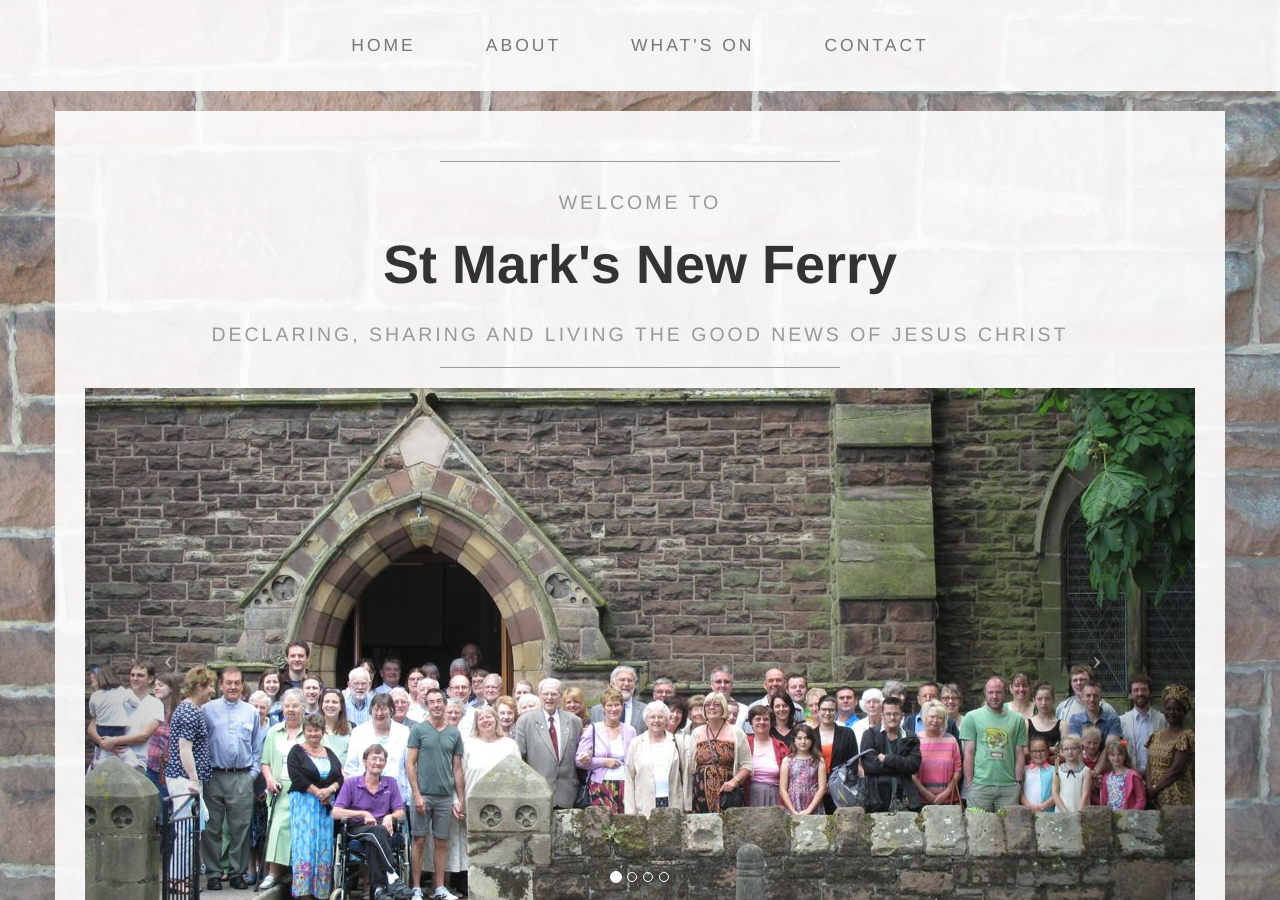
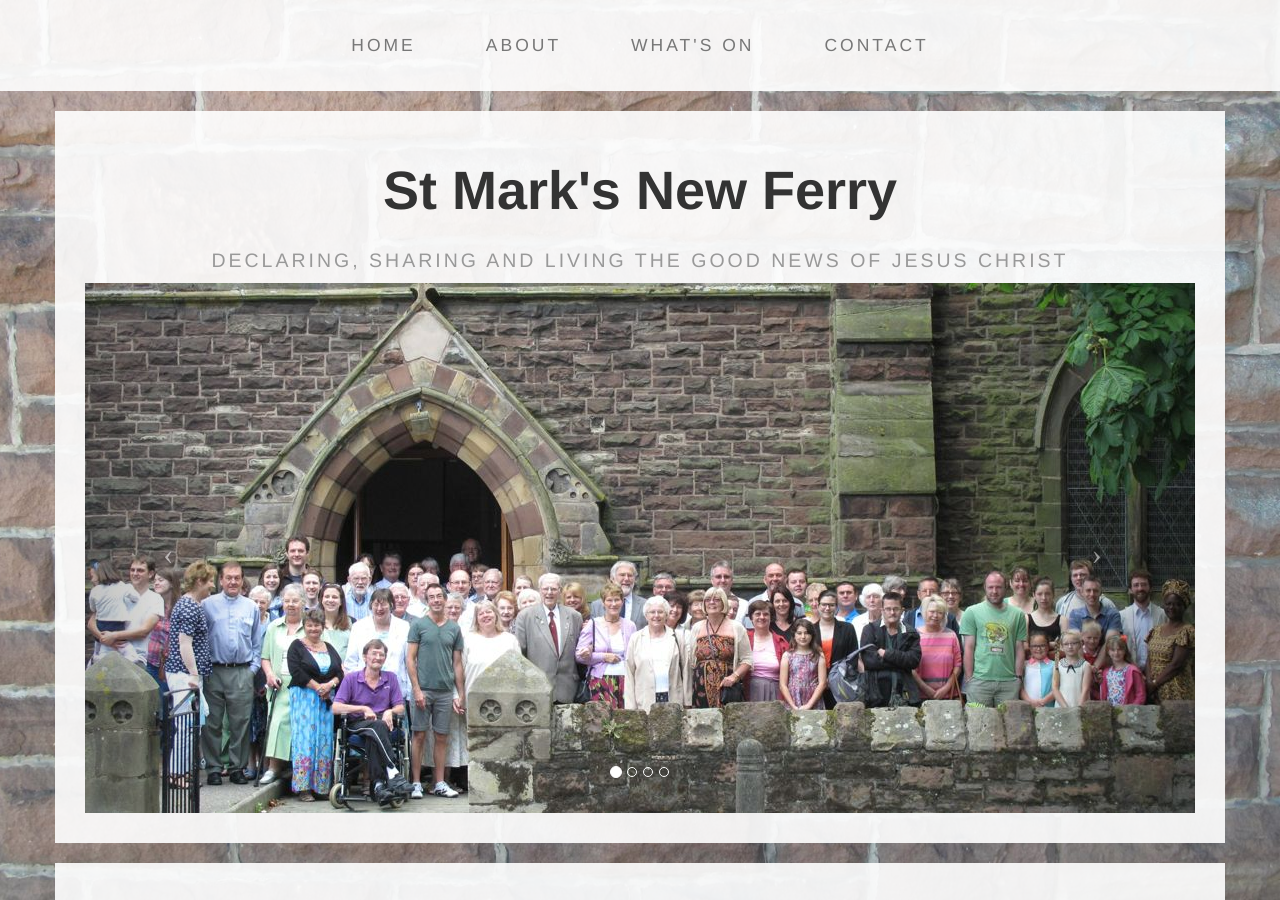
Before and after one commit to stmarksnewferry/stmarksnewferry.github.io, a Jekyll site: the page built from index.md, in a window 1280 px wide and 900 px high. Built offline with Jekyll 4.4.1, drawn with Linux system fonts in a browser that asks for light colours.

Commit message:
Reduce white space at top of front page (remove 'welcome to' and hr's)

```diff
--- a/_layouts/index.html
+++ b/_layouts/index.html
@@ -4,17 +4,12 @@
 <div class="row">
     <div class="box">
         <div class="col-lg-12 text-center">
-            <hr>
-            <h2>
-                <small>Welcome to</small>
-            </h2>
             <h1>
                 <span class="brand-name">{{ site.name }}</span>
             </h1>
             <h2>
                 <small>{{ page.tagline }}</small>
             </h2>
-            <hr>
             <div id="carousel-example-generic" class="carousel slide">
                 <!-- Indicators -->
                 <ol class="carousel-indicators hidden-xs">
```
